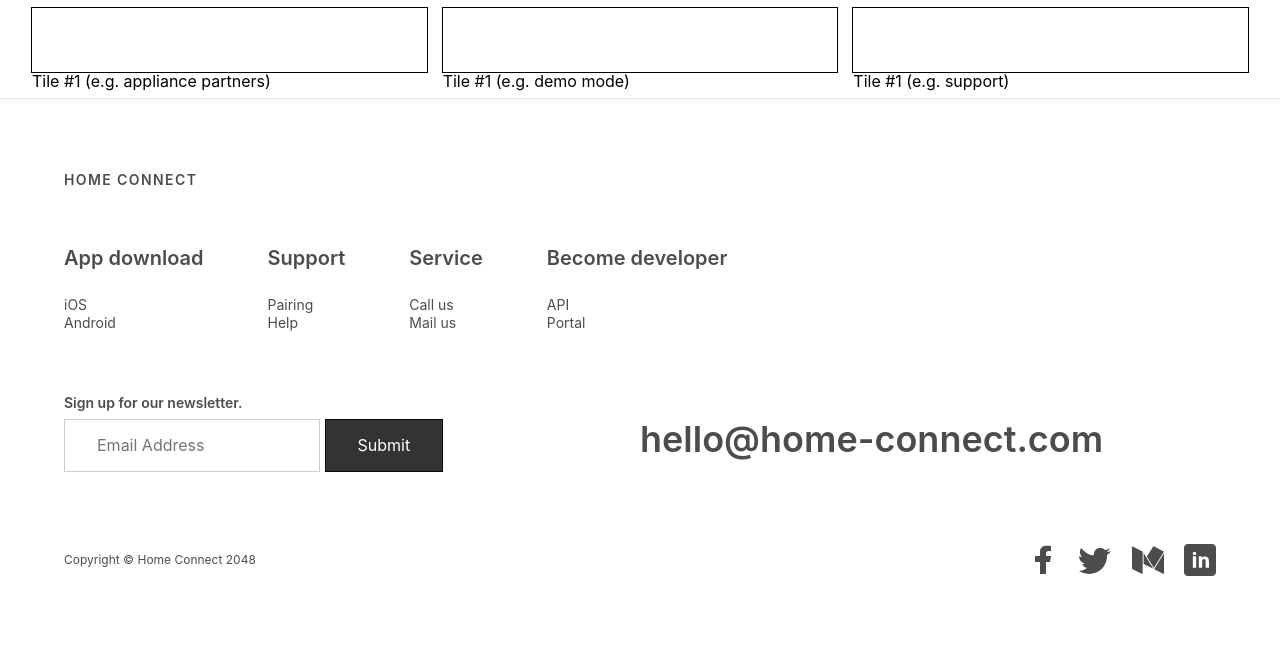
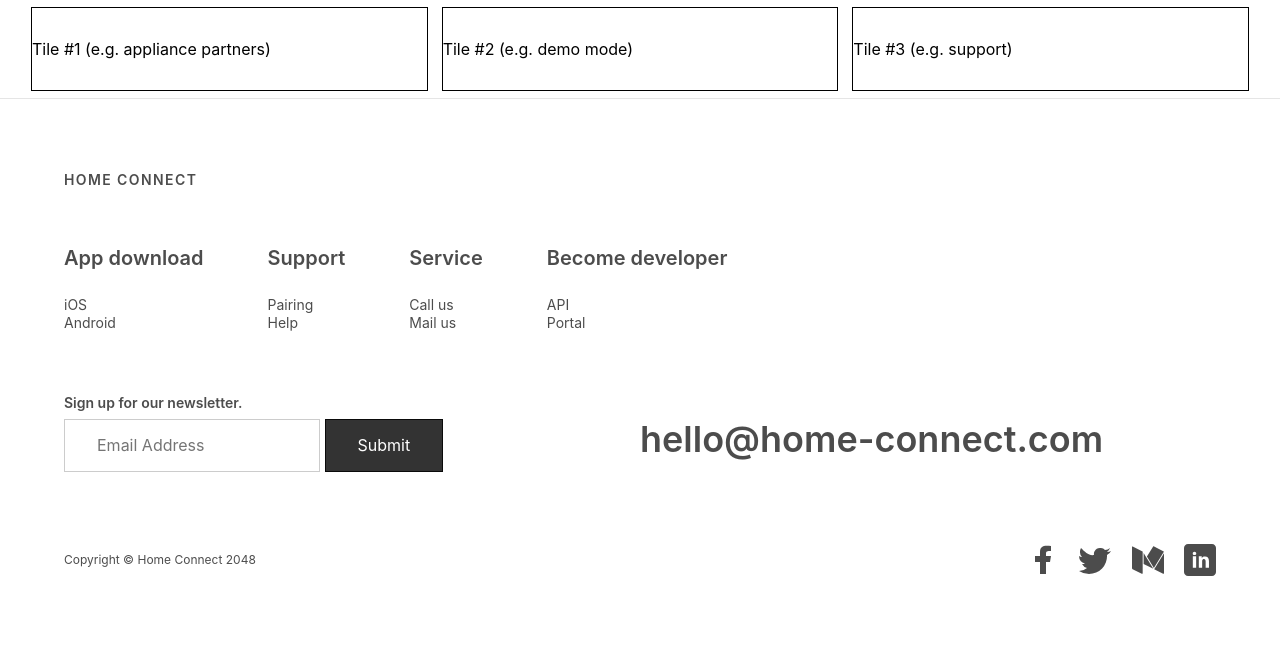
Before and after one commit to aplh/hc, a Jekyll site: the page homepage.html, which Jekyll copies as it is, in a window 1280 px wide. Shown: the part 771-1417 px from the top of the page. Built offline with Jekyll 4.4.1, drawn with Linux system fonts in a browser that asks for light colours.

Commit message:
Update homepage.html

```diff
--- a/homepage.html
+++ b/homepage.html
@@ -36,16 +36,13 @@
    <div class="mw9 center ph3-ns">
     <div class="cf ph2-ns">
       <div class="fl w-100 w-third-ns pa2">
-        <div class="outline bg-white pv4"></div>
-        Tile #1 (e.g. appliance partners)
+        <div class="outline bg-white pv4">Tile #1 (e.g. appliance partners)</div>
       </div>
       <div class="fl w-100 w-third-ns pa2">
-        <div class="outline bg-white pv4"></div>
-        Tile #1 (e.g. demo mode)
+        <div class="outline bg-white pv4">Tile #2 (e.g. demo mode)</div>
       </div>
       <div class="fl w-100 w-third-ns pa2">
-        <div class="outline bg-white pv4"></div>
-        Tile #1 (e.g. support)
+        <div class="outline bg-white pv4">Tile #3 (e.g. support)</div>
       </div>
     </div>
   </div>
```
